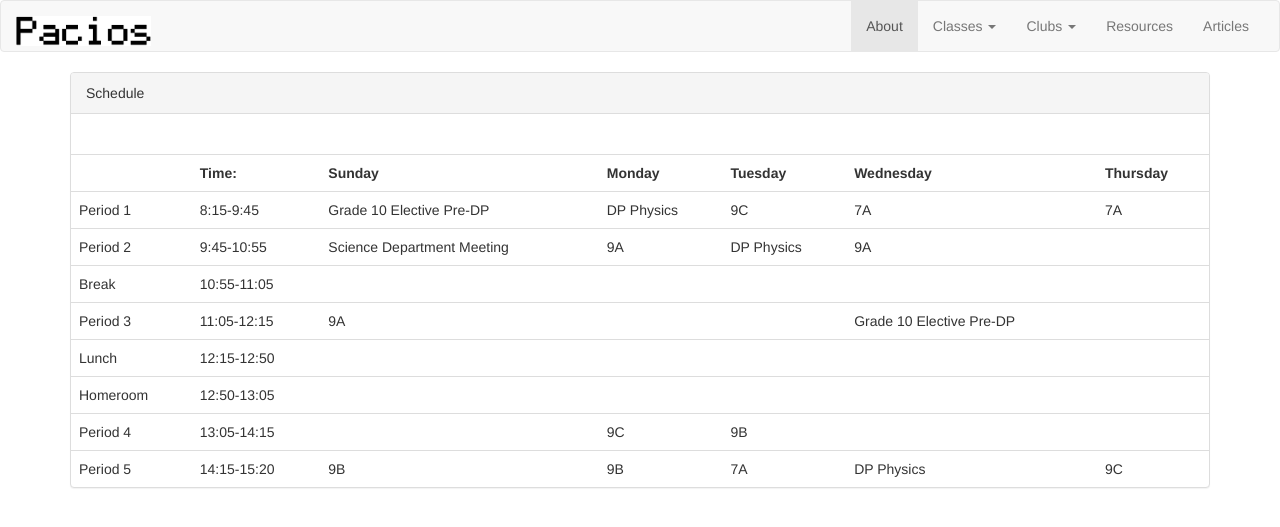
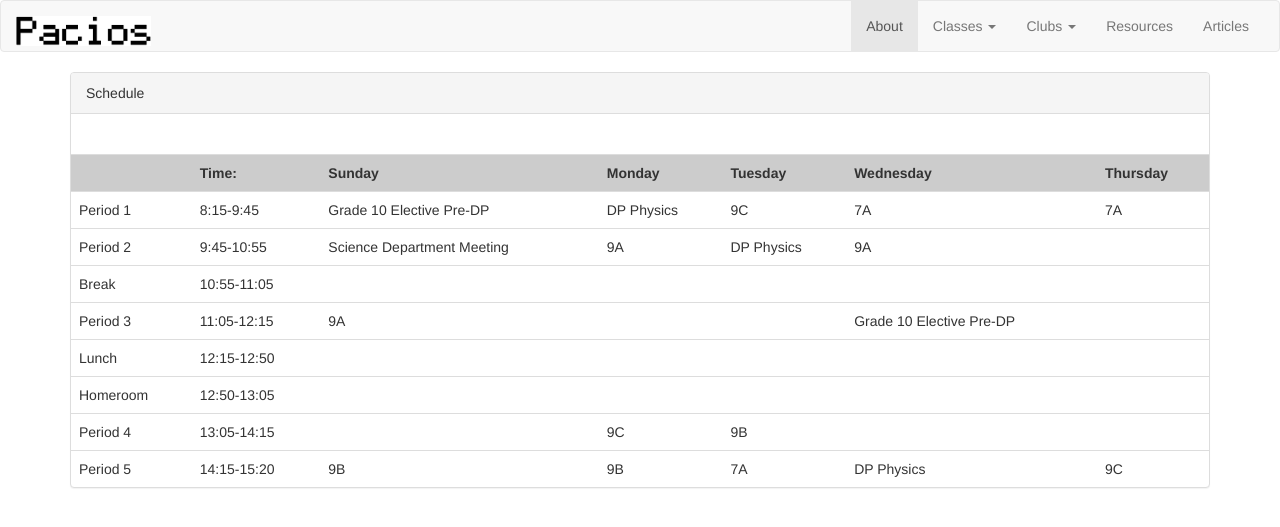
Before and after one commit to RodrigoPacios/mrpacios1, a Jekyll site: the page built from about.html, in a window 1280 px wide. Shown: the top 527 px of the page. Built offline with Jekyll 4.4.1, drawn with Linux system fonts in a browser that asks for light colours; nearby versions of some CDN libraries.

Commit message:
testing background color and heigth for schedule

```diff
--- a/about.html
+++ b/about.html
@@ -13,7 +13,7 @@
 
                 <!-- Table -->
                 <table class="table">
-                <tr>
+                <tr style="background-color: #CCCCCC">
                     <th></th>
                     <th>Time:</th>
                     <th>Sunday</th>
@@ -22,7 +22,7 @@
                     <th>Wednesday</th>
                     <th>Thursday</th>
                 </tr>
-                <tr>
+                <tr style="height:200%">
                     <td>Period 1</td>
                     <td>8:15-9:45</td>
                     <td>Grade 10 Elective Pre-DP</td>
```
